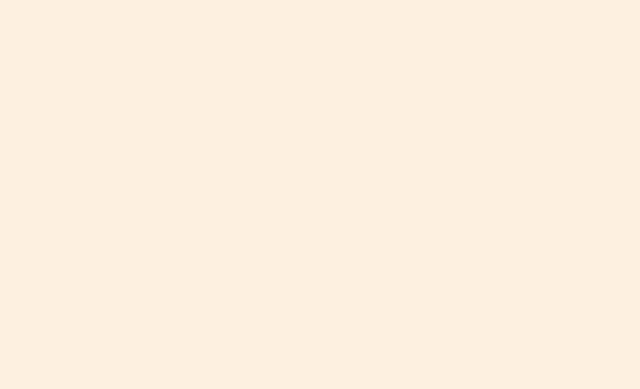
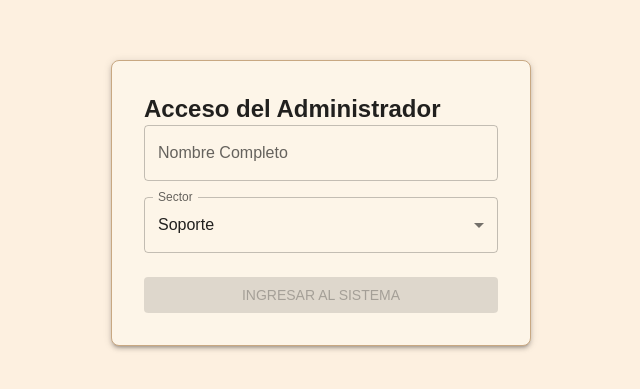
Before and after one commit to Dionicio-Rodrigo/pv_tp_integrador_grupo2, a React (Vite) app: page /login in a window 1280 px wide. Before the commit this address had no page. Shown: the part 197-586 px from the top of the page, without its empty margins (319-959 px from the left). Built offline with nearby package versions, Linux system fonts and the light colour scheme.

Commit message:
Ruta protegida, Login , Dashboard

```diff
--- a/package.json
+++ b/package.json
@@ -13,10 +13,12 @@
     "@emotion/react": "^11.14.0",
     "@emotion/styled": "^11.14.1",
     "@mui/icons-material": "^9.1.1",
-    "@mui/material": "^9.1.1",
+    "@mui/material": "^9.1.2",
+    "formik": "^2.4.9",
     "react": "^19.2.6",
     "react-dom": "^19.2.6",
-    "react-router-dom": "^7.18.0"
+    "react-router-dom": "^7.18.1",
+    "yup": "^1.7.1"
   },
   "devDependencies": {
     "@eslint/js": "^10.0.1",
--- a/src/App.jsx
+++ b/src/App.jsx
@@ -1,7 +1,10 @@
 import { useState } from "react";
 import LayoutPagina from "./components/layout/LayoutPagina";
-import { BrowserRouter, Routes, Route } from "react-router-dom";
+import { BrowserRouter, Routes, Route, Navigate } from "react-router-dom";
 import ListaClientes from "./views/ListaClientes";
+import RutaProtegida from "./components/common/RutaProtegida";
+import Login from "./views/Login";
+import Dashboard from "./views/Dashboard";
 
 function App() {
   const [count, setCount] = useState(0);
@@ -10,9 +13,18 @@ function App() {
     <>
       <BrowserRouter>
         <Routes>
-          <Route path="/" element={<LayoutPagina />}>
-            {/* Rutas de las otras vistas */}
+          <Route path="/login" element={<Login />} />
+
+          <Route path="/" element={
+          <RutaProtegida>
+            <LayoutPagina />
+          </RutaProtegida>
+            }>
+
+            <Route index element={<Dashboard />}/>
             <Route path="Usuarios" element={<ListaClientes />} />
+
+           <Route path="*" element={<Navigate to="/"/>} />
           </Route>
         </Routes>
       </BrowserRouter>
--- /dev/null
+++ b/src/components/common/Rutaprotegida.jsx
@@ -0,0 +1,14 @@
+import { Navigate } from "react-router-dom";
+import { useAdmin } from "../../context/AdminContext";
+
+const RutaProtegida = ({ children }) => {
+    const { admin } = useAdmin();
+
+      if (!admin) {
+    return <Navigate to="/login"/>;
+  }
+
+  return children;
+};
+
+export default RutaProtegida;
--- a/src/components/layout/Header.jsx
+++ b/src/components/layout/Header.jsx
@@ -6,10 +6,19 @@ import {
   Stack,
   Toolbar,
   Typography,
+  Button
 } from "@mui/material";
 import { Nav } from "./Nav";
+import { useAdmin } from "../../context/AdminContext";
 
 const Header = () => {
+  const { admin, logout } = useAdmin();
+
+  if (!admin) return null;
+
+  const partes = admin.nombre.trim().split(/\s+/);
+  const iniciales = (partes[0][0] + partes[partes.length - 1][0]).toUpperCase();
+
   return (
     <AppBar
       position="sticky"
@@ -30,18 +39,23 @@ const Header = () => {
           <Nav />
         </Box>
         <Stack direction="row" spacing={1}>
-          <Stack sx={{ display: { xs: "none", md: "inherit" } }}>
+          <Stack sx={{ display: { xs: "none", md: "inherit" } }}></Stack>
+            <Stack>
             <Typography
               variant="caption"
               sx={{ color: "warning.contrastText" }}
             >
-              Nombre Apellido
+              {admin.nombre}
             </Typography>
             <Typography variant="caption" color="warning">
-              Rol - Mas datos
+              {admin.sector}
             </Typography>
           </Stack>
-          <Avatar sx={{ bgcolor: "primary.main" }}>Ht</Avatar>
+          <Avatar sx={{ bgcolor: "primary.main" }}>{iniciales}  </Avatar>
+           <Button variant="outlined" size="small" onClick={logout}
+            sx={{ borderColor: "warning.main", color: "warning.contrastText" }}>
+            CERRAR SESION
+          </Button>
         </Stack>
       </Toolbar>
     </AppBar>
--- a/src/context/AdminContext.jsx
+++ b/src/context/AdminContext.jsx
@@ -1,4 +1,4 @@
-import { createContext, useState, useEffect } from "react";
+import { createContext, useState, useEffect , useContext} from "react";
 export const AdminContext = createContext();
 export const AdminProvider = ({ children }) =>{
 
@@ -40,3 +40,5 @@ export const AdminProvider = ({ children }) =>{
         </AdminContext.Provider>
     );
 };
+
+export const useAdmin = () => useContext(AdminContext);
--- a/src/views/Dashboard.jsx
+++ b/src/views/Dashboard.jsx
@@ -0,0 +1,54 @@
+import { useAdmin } from "../context/AdminContext";
+import { Container, Typography, Paper, Box, Stack } from "@mui/material";
+import { useEffect, useState } from "react";
+
+const Dashboard = () => {
+  const { admin } = useAdmin();
+  const [clientes, setClientes] = useState([]);
+
+  useEffect(() => {
+    fetch("https://fakestoreapi.com/users")
+      .then((res) => res.json())
+      .then((data) => setClientes(data));
+  }, []);
+
+  return (
+    <Container maxWidth="md" sx={{ py: 4 }}>
+      <Paper sx={{ p: 4 }}>
+        <Stack spacing={3}>
+          <Box>
+            <Typography variant="h5" gutterBottom sx={{ color: "colores.oscuro", fontWeight: 700 }}>
+              Bienvenido, {admin?.nombre}
+            </Typography>
+            <Typography variant="subtitle1" sx={{ color: "colores.marron" }}>
+              Sector: <strong>{admin?.sector}</strong>
+            </Typography>
+          </Box>
+
+          <Stack direction="row" spacing={2}>
+            <Paper sx={{ p: 3, flex: 1, textAlign: "center" }}>
+              <Typography variant="h3" sx={{ color: "primary.main", fontWeight: 700 }}>
+                {clientes.length}
+              </Typography>
+              <Typography variant="body2" sx={{ color: "colores.marron" }}>
+                Total Clientes
+              </Typography>
+            </Paper>
+
+            <Paper sx={{ p: 3, flex: 1, textAlign: "center" }}>
+              <Typography variant="h3" sx={{ color: "primary.main", fontWeight: 700 }}>
+              { clientes.map((c) => c.address.city) .filter((ciudad, indice, self) => self.indexOf(ciudad) === indice).length }
+              </Typography>
+              <Typography variant="body2" sx={{ color: "colores.marron" }}>
+                Ciudades
+              </Typography>
+            </Paper>
+          </Stack>
+
+        </Stack>
+      </Paper>
+    </Container>
+  );
+};
+
+export default Dashboard;
--- a/src/views/Login.jsx
+++ b/src/views/Login.jsx
@@ -0,0 +1,86 @@
+import { useEffect } from "react";
+import { useAdmin } from "../context/AdminContext";
+import { useNavigate } from "react-router-dom";
+import { Formik, Form } from "formik";
+import * as Yup from "yup";
+import { Box, Paper, Typography, TextField, Button, MenuItem } from "@mui/material";
+
+const Login = () => {
+  const { admin ,login } = useAdmin();
+  const navigate = useNavigate();
+
+ useEffect(() => {
+   if (admin) navigate("/");
+  }, [admin, navigate]);
+
+  const initialValues = { nombre: "", sector: "Soporte" };
+
+  const validationSchema = Yup.object({
+    nombre: Yup.string()
+      .trim()
+      .required("Debe ingresar nombre")
+      .matches(/^[a-zA-ZñÑ]+\s+[a-zA-ZñÑ]+$/, "Ingrese nombre completo")
+  });
+
+  const manejarEnvio = (values) => {
+    login(values);
+    navigate("/");
+  };
+
+  return (
+    <Box sx={{ minHeight: "100vh", display: "flex", alignItems: "center", justifyContent: "center", bgcolor: "background.default" }}>
+      <Paper elevation={3} sx={{ p: 4, maxWidth: 420, width: "100%", borderRadius: 2 }}>
+        <Typography variant="h5" mb={3} sx={{ fontWeight: 700 }}>Acceso del Administrador</Typography>
+
+        <Formik
+          initialValues={initialValues}
+          validationSchema={validationSchema}
+          onSubmit={manejarEnvio}
+        >
+          {({ values, errors, touched, handleChange, handleBlur, isValid, dirty }) => {
+            const { nombre, sector } = values;
+
+            return (
+              <Form noValidate>
+                <TextField
+                  fullWidth
+                  label="Nombre Completo"
+                  name="nombre"
+                  sx={{ mb: 2 }}
+                  value={nombre}
+                  onChange={handleChange}
+                  onBlur={handleBlur}
+                  error={touched.nombre && Boolean(errors.nombre)}
+                  helperText={touched.nombre && errors.nombre}
+                />
+
+                <TextField
+                  select
+                  fullWidth
+                  label="Sector"
+                  name="sector"
+                  sx={{ mb: 3 }}
+                  value={sector}
+                  onChange={handleChange}
+                >
+                  <MenuItem value="Soporte">Soporte</MenuItem>
+                  <MenuItem value="Gerencia">Gerencia</MenuItem>
+                </TextField>
+
+                <Button
+                  fullWidth
+                  type="submit"
+                  variant="contained"
+                  disabled={!isValid || !dirty}>
+                  Ingresar al Sistema
+                </Button>
+              </Form>
+            );
+          }}
+        </Formik>
+      </Paper>
+    </Box>
+  );
+};
+
+export default Login;
```
Also changed, not shown: 1 other file (tests, documents, lock files or other folders).
